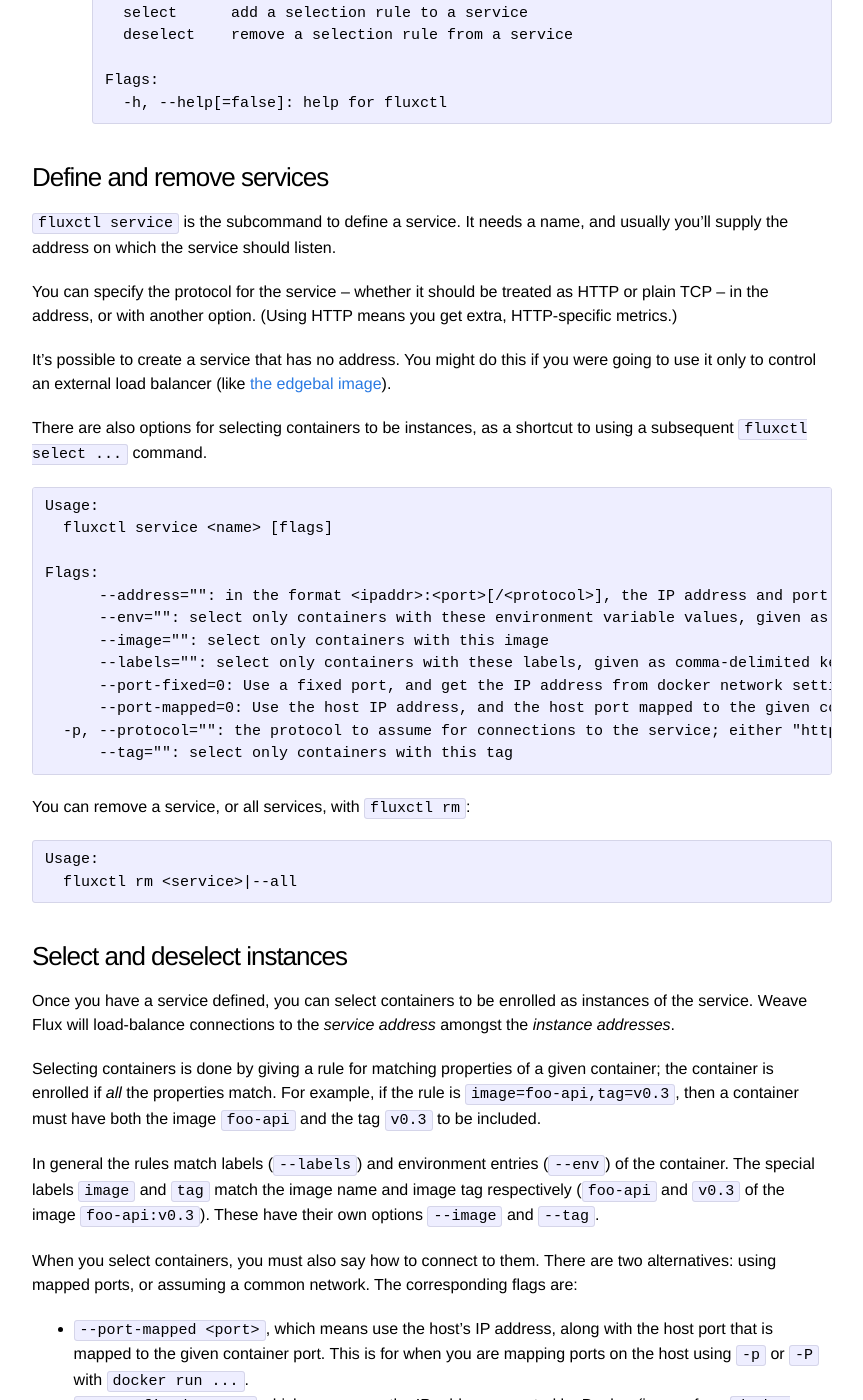
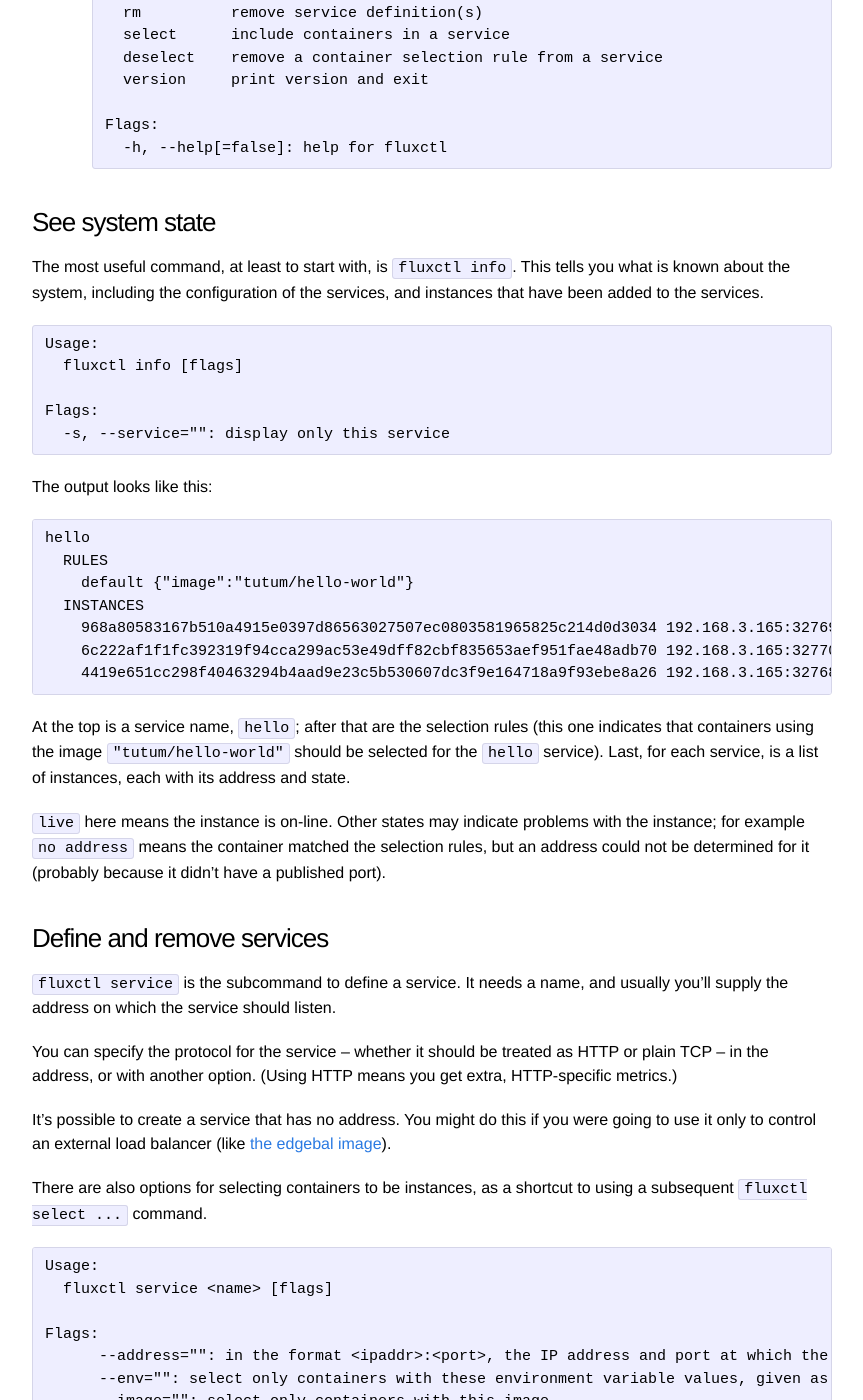
Before and after one commit to weaveworks-experiments/flux-classic, a Jekyll site: the page built from fluxctl.md, in a window 1280 px wide and 1400 px high, scrolled down 474 px. Shown: the whole window, without its empty margins (208-1071 px from the left). Built offline with Jekyll 4.4.1, drawn with Linux system fonts in a browser that asks for light colours; some of the changed text lies outside the part shown.

Commit message:
Further changes from master

````diff
--- a/fluxctl.md
+++ b/fluxctl.md
@@ -16,14 +16,54 @@
 Available Commands:
   service     define a service
   list        list the services defined
+  info        display info on all services
   query       display instances selected by the given filter
   rm          remove service definition(s)
-  select      add a selection rule to a service
-  deselect    remove a selection rule from a service
+  select      include containers in a service
+  deselect    remove a container selection rule from a service
+  version     print version and exit
 
 Flags:
   -h, --help[=false]: help for fluxctl
 ```
+
+### See system state
+
+The most useful command, at least to start with, is `fluxctl
+info`. This tells you what is known about the system, including the
+configuration of the services, and instances that have been added to
+the services.
+
+```
+Usage:
+  fluxctl info [flags]
+
+Flags:
+  -s, --service="": display only this service
+```
+
+The output looks like this:
+
+```
+hello
+  RULES
+    default {"image":"tutum/hello-world"}
+  INSTANCES
+    968a80583167b510a4915e0397d86563027507ec0803581965825c214d0d3034 192.168.3.165:32769 live
+    6c222af1f1fc392319f94cca299ac53e49dff82cbf835653aef951fae48adb70 192.168.3.165:32770 live
+    4419e651cc298f40463294b4aad9e23c5b530607dc3f9e164718a9f93ebe8a26 192.168.3.165:32768 live
+```
+
+At the top is a service name, `hello`; after that are the selection
+rules (this one indicates that containers using the image
+`"tutum/hello-world"` should be selected for the `hello`
+service). Last, for each service, is a list of instances, each with
+its address and state.
+
+`live` here means the instance is on-line. Other states may indicate
+problems with the instance; for example `no address` means the
+container matched the selection rules, but an address could not be
+determined for it (probably because it didn't have a published port).
 
 ### Define and remove services
 
@@ -37,7 +77,7 @@
 
 It's possible to create a service that has no address. You might do
 this if you were going to use it only to control an external load
-balancer (like [the edgebal image](../edgebal/)).
+balancer (like [the edgebal image](edgebal)).
 
 There are also options for selecting containers to be instances, as a
 shortcut to using a subsequent `fluxctl select ...` command.
@@ -47,7 +87,7 @@
   fluxctl service <name> [flags]
 
 Flags:
-      --address="": in the format <ipaddr>:<port>[/<protocol>], the IP address and port at which the service should be made available on each host; optionally, the protocol to assume.
+      --address="": in the format <ipaddr>:<port>, the IP address and port at which the service should be made available on each host.
       --env="": select only containers with these environment variable values, given as comma-delimited key=value pairs
       --image="": select only containers with this image
       --labels="": select only containers with these labels, given as comma-delimited key=value pairs
@@ -159,10 +199,11 @@
       --tag="": select only containers with this tag
 ```
 
-By default, `fluxctl query` will print the IDs of matching instances,
-one to a line. You can supply a template expression to format the
+By default, `fluxctl query` will print a table of matching
+instances. You can tell it to show just the instance names with
+`--quiet`; or, you can supply a template expression to format the
 instance data on each line; for example,
 
 ```
-fluxctl query --format '{{json .}}'
+fluxctl query --format {% raw %}'{{json .}}'{% endraw %}
 ```
--- a/overview.md
+++ b/overview.md
@@ -2,6 +2,23 @@
 layout: page
 title: Flux overview
 ---
+
+This page describes the main concepts needed to use Flux.
+
+## Model
+
+Weave Flux lets you define _services_.  A service has an IP address
+and port.  These service addresses are _floating addresses_; they
+don't correspond to any host.  When clients attempt to connect to one,
+the Flux router (a.k.a. the balancer) transparently forwards the
+connection to a service _instance_.  Connections are load balanced
+over the available instances.
+
+_instances_ correspond to Docker containers.  The containers are
+automatically enrolled as service instances according to _selection
+rules_ you supply.  For example, a selection rule might specify that
+all containers with a particular image name become instances of a
+corresponding service.
 
 ## Components
 
````
Also changed, not shown: other parts of overview.md (+4 -4 lines), index.md (+15 -11 lines), swarm.md (+10 -10 lines).
